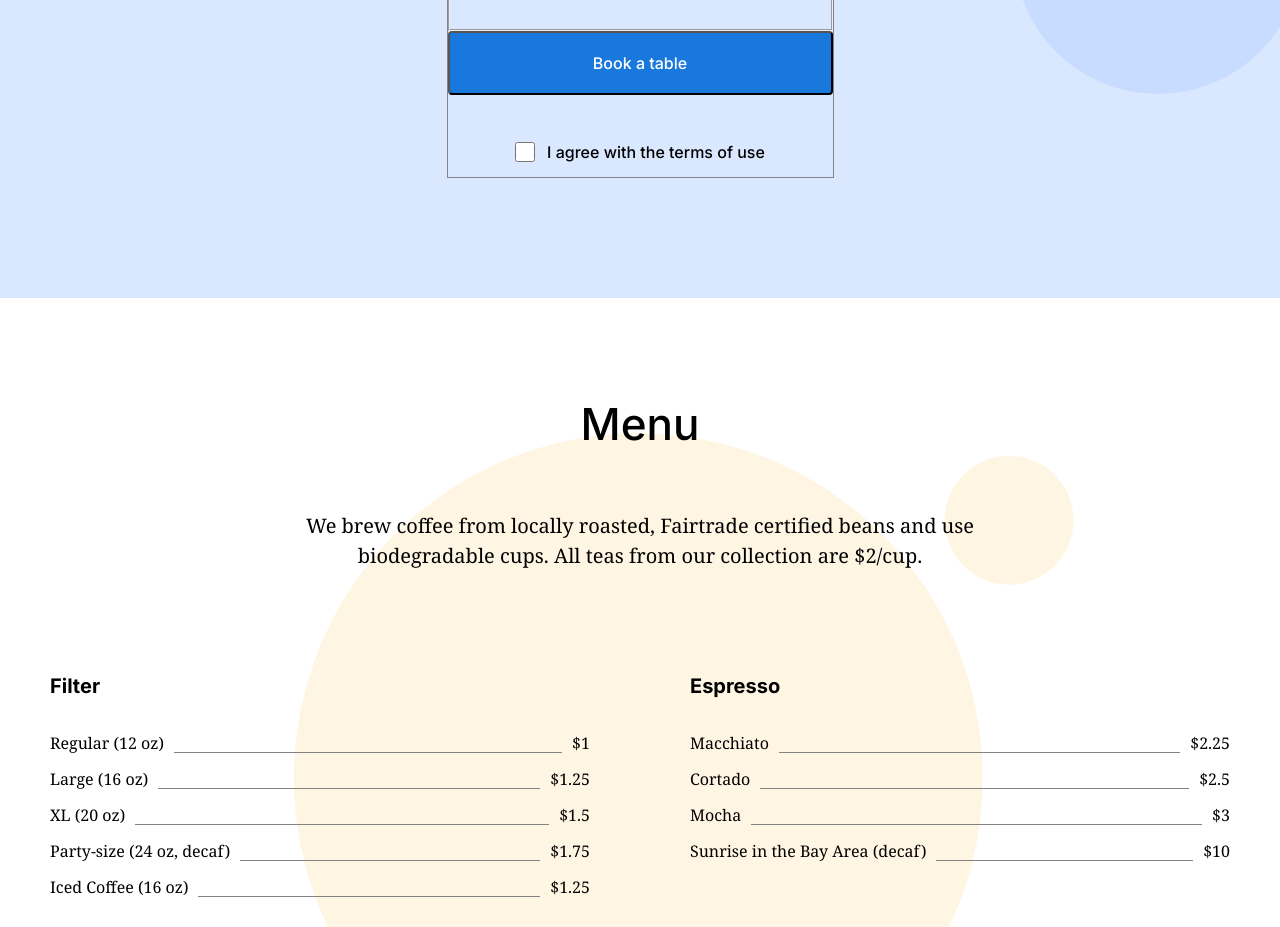
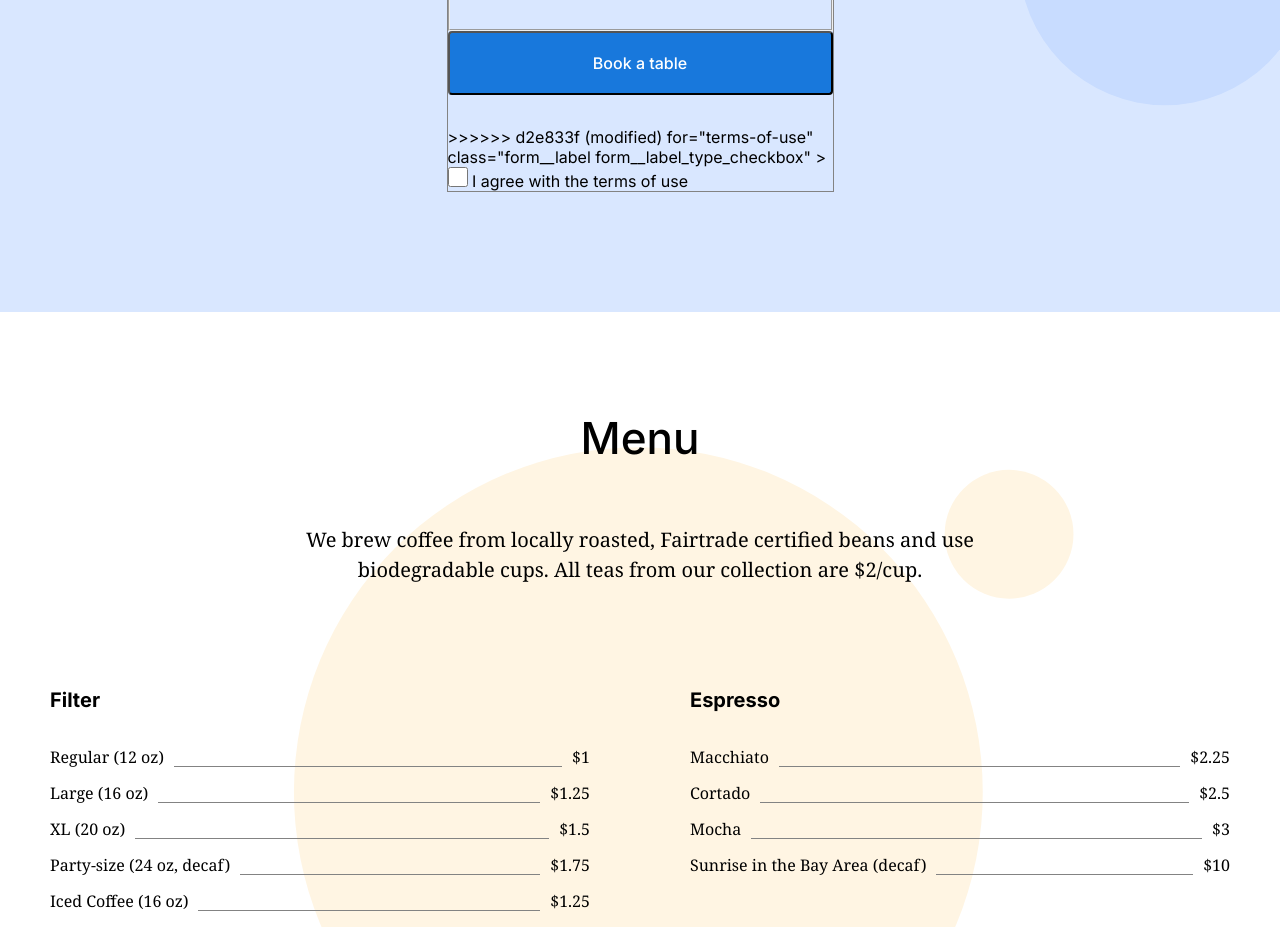
Before and after one commit to ResidentEvilGod/TripleTen-Sprint-2-version-3, a plain HTML site: page index.html in a window 1280 px wide. Shown: the part 2481-3408 px from the top of the page. Drawn offline with Linux system fonts and the light colour scheme.

Commit message:
modified

```diff
--- a/index.html
+++ b/index.html
@@ -128,6 +128,10 @@
             </fieldset>
             <button type="submit" class="form__button">Book a table</button>
             <label
+<<<<<<< HEAD
+=======
+              type="checkbox"
+>>>>>>> d2e833f (modified)
               for="terms-of-use"
               class="form__label form__label_type_checkbox"
             >
```
